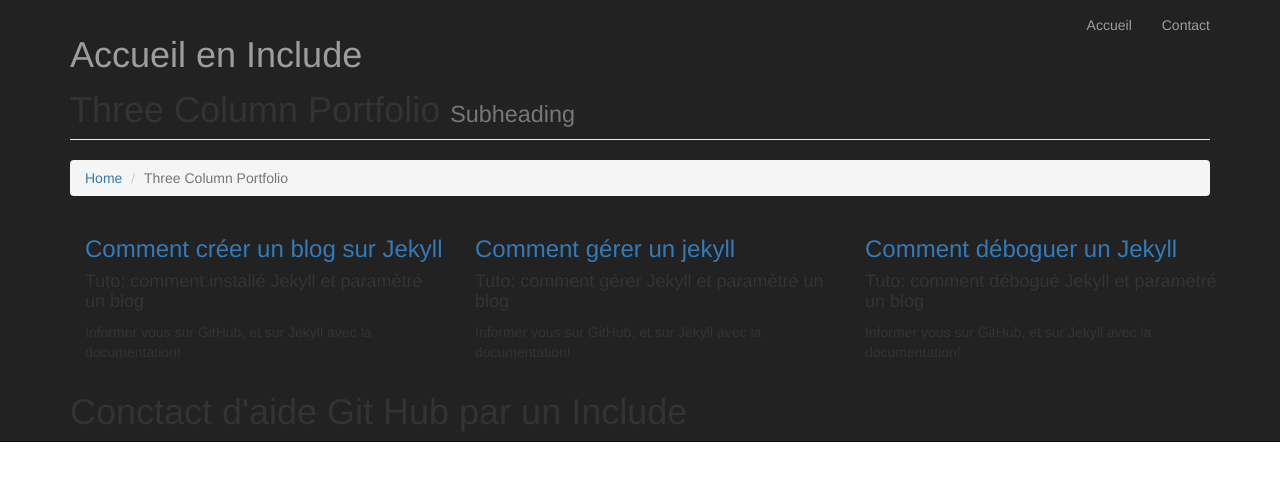
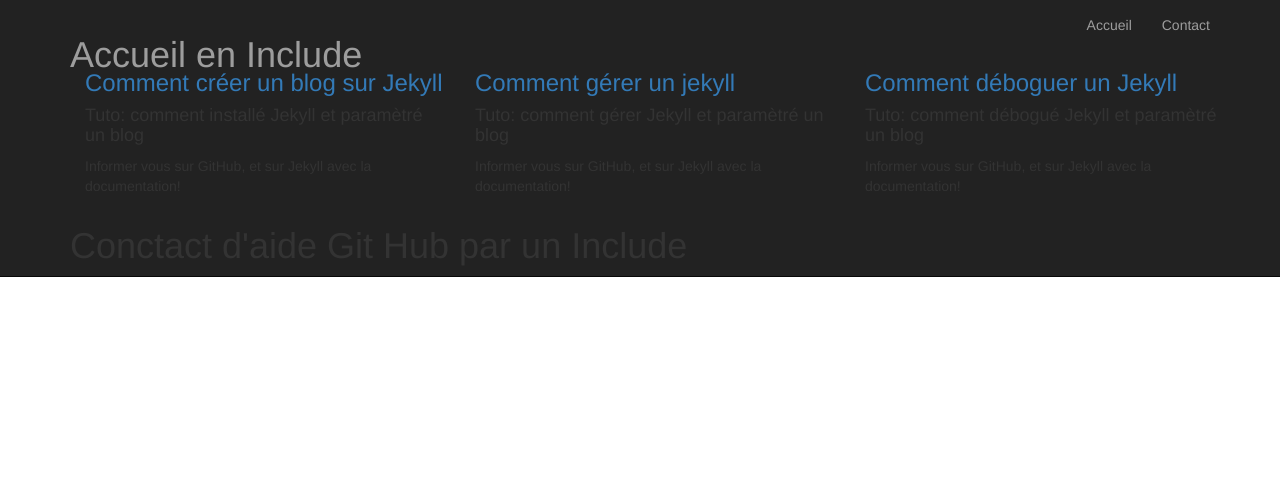
Before and after one commit to Pesqumor/Pesqumor.github.io, a Jekyll site: the page built from index.md, in a window 1280 px wide. Shown: the top 481 px of the page. Built offline with Jekyll 4.4.1, drawn with Linux system fonts in a browser that asks for light colours; nearby versions of some CDN libraries; library files that are not in the unit come from our copies.

Commit message:
modifié :         _layouts/default.html

```diff
--- a/_layouts/default.html
+++ b/_layouts/default.html
@@ -41,18 +41,6 @@
             </div>
 
 			<main>
-		 	<div class="row">
-            		<div class="col-lg-12">
-                	<h1 class="page-header">Three Column Portfolio
-                   	<small>Subheading</small>
-                	</h1>
-                	<ol class="breadcrumb">
-                    	<li><a href="index.html">Home</a>
-                    	</li>
-                    	<li class="active">Three Column Portfolio</li>
-                	</ol>
-            		</div>
-        		</div>
 			<div class="container">
 				<div class="row">
 				{% for post in site.posts %}
```
